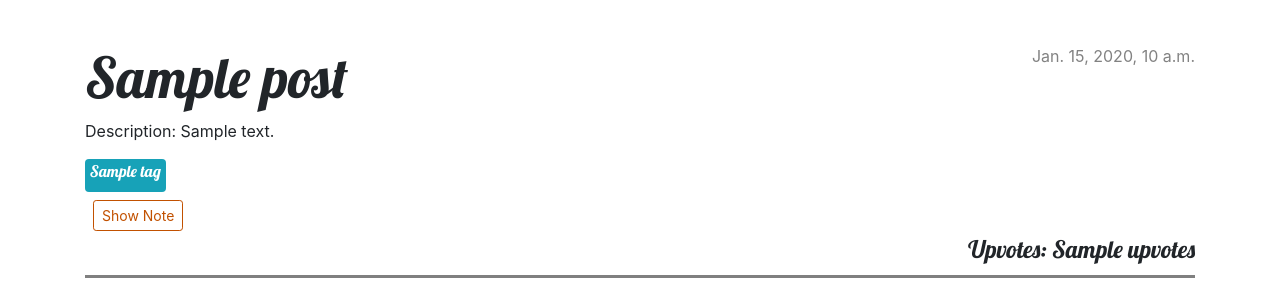
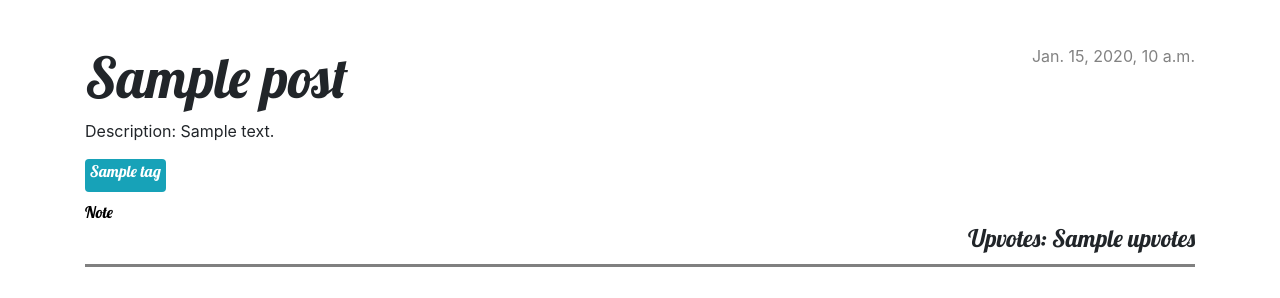
Before and after one commit to Ciryandil/notesite, a Django app: template blog/templates/blog/post_detail.html in a window 1280 px wide. Shown: the part 192-490 px from the top of the page. Run offline with Django 3.2, Linux system fonts and the light colour scheme; the template is opened without the code that fills it: most values are stand-ins (such as "Sample title", 1, 10 or a date in 2020); some libraries are stand-ins or nearby versions.

Commit message:
reverting to dropbox preview

```diff
--- a/blog/templates/blog/post_detail.html
+++ b/blog/templates/blog/post_detail.html
@@ -29,13 +29,11 @@
     </div>
     <div class="note-link">
 
-        <button class="btn btn-sm btn-primary" type="button" data-toggle="collapse" data-target="#notebox">
-            Show Note
-        </button>
+        <a class="dropbox-embed" src="{{url}}" data-height="700px" data-width="100%" >Note</a>
         <div>
-        <div id="notebox">
-            <a class="dropbox-embed" src="{{url}}" data-height="700px" data-width="100%" ></a>
-        </div>
+
+
+
         {% if request.user.is_authenticated %}
         {% if request.user != post.author %}
         {% if flag == 2 %}
```
